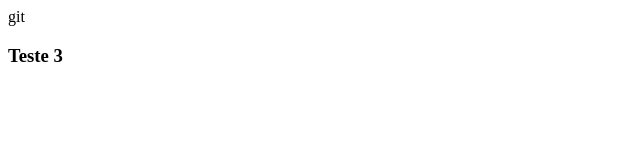
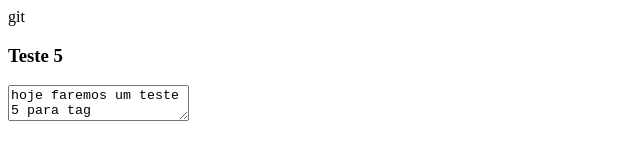
Before and after one commit to danilotuga/curso_git1, a plain HTML site: page index.html in a window 1280 px wide. Shown: the whole page, without its empty margins (0-640 px from the left). Drawn offline with Linux system fonts and the light colour scheme.

Commit message:
Enviando versão = v.1.5

```diff
--- a/index.html
+++ b/index.html
@@ -7,6 +7,7 @@
   </head>
   <body>
     git
-    <h3>Teste 3</h3>
+    <h3>Teste 5</h3>
+    <textarea name="teste" id="">hoje faremos um teste 5 para tag</textarea>
   </body>
 </html>
```
